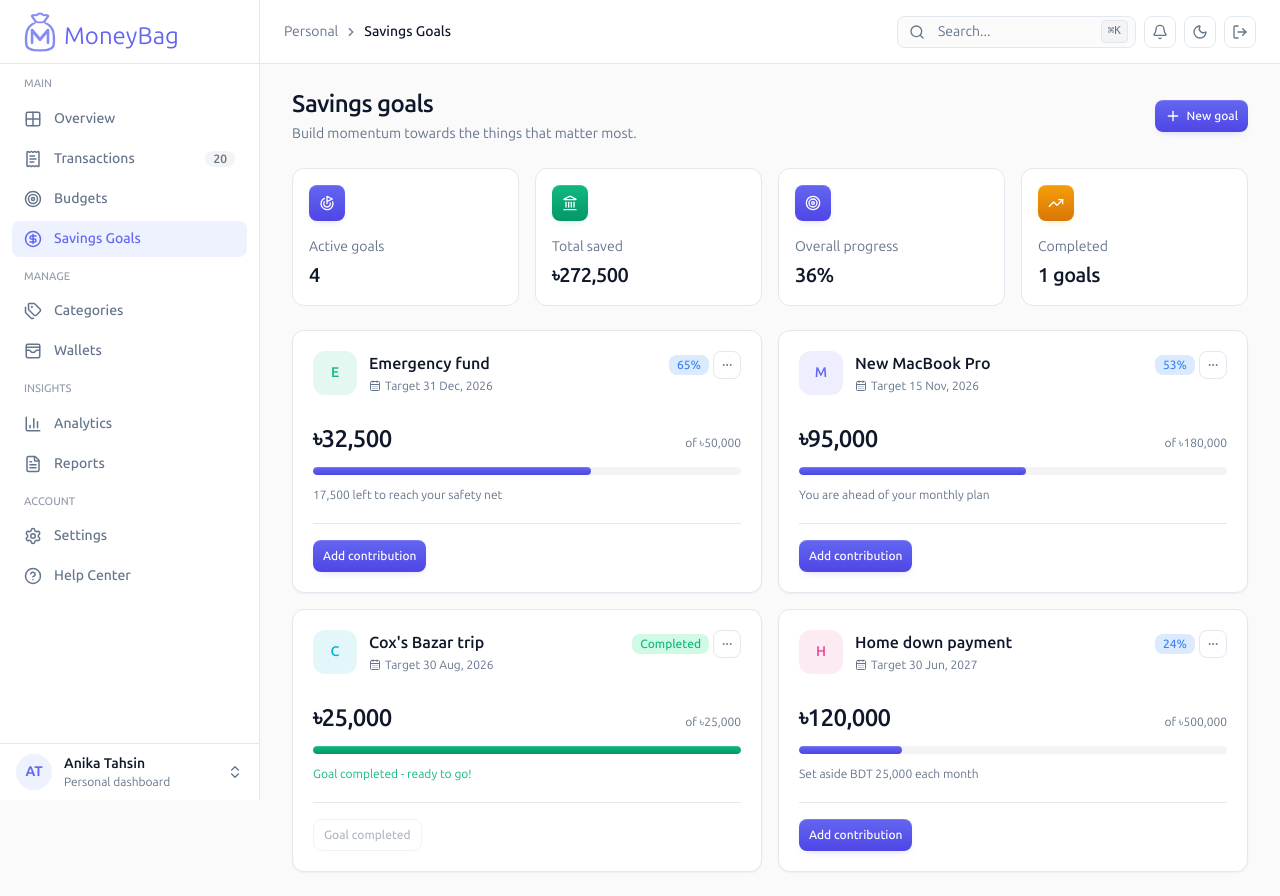
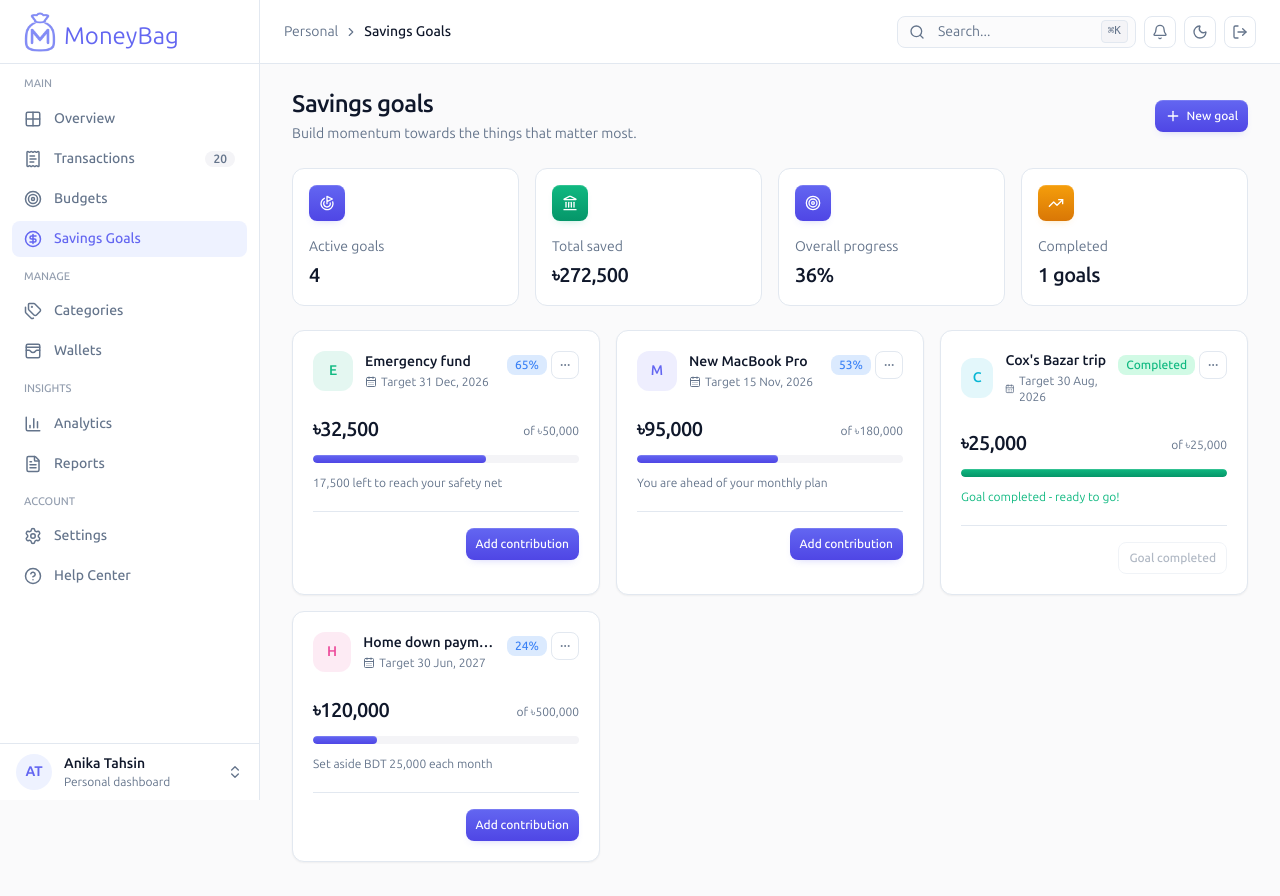
Before and after one commit to mdnuruzzamannirob/moneybag, a Next.js app: page /goals in a window 1280 px wide. Built offline with nearby package versions, Linux system fonts and the light colour scheme.

Commit message:
fix: enhance layout and styling of BudgetCard and GoalCard components for better responsiveness

```diff
--- a/src/components/user/finance-pages.tsx
+++ b/src/components/user/finance-pages.tsx
@@ -551,7 +551,7 @@ function BudgetCard({ budget }: { budget: Budget }) {
   const left = Math.max(0, budget.limit - budget.spent);
   const warning = percentage >= budget.alert;
   return (
-    <AppCard>
+    <AppCard className="h-full">
       <div className="flex items-start justify-between gap-3">
         <div className="flex items-center gap-3">
           <span
@@ -614,7 +614,7 @@ export function GoalsPage() {
         />
         <Stat icon={TrendingUp} label="Completed" tone="warning" value={`${completed} goals`} />
       </section>
-      <section className="grid gap-4 lg:grid-cols-2">
+      <section className="grid gap-4 md:grid-cols-2 xl:grid-cols-3">
         {goalSeed.map((goal) => (
           <GoalCard goal={goal} key={goal.id} onContribute={() => setDialog('contribution')} />
         ))}
@@ -628,17 +628,17 @@ function GoalCard({ goal, onContribute }: { goal: SavingsGoal; onContribute: ()
   const progress = Math.round((goal.saved / goal.target) * 100);
   const completed = progress >= 100;
   return (
-    <AppCard>
-      <div className="flex items-start justify-between gap-4">
+    <AppCard className="h-full">
+      <div className="flex items-start justify-between gap-3">
         <div className="flex min-w-0 items-center gap-3">
           <span
-            className="grid size-11 place-items-center rounded-lg text-sm font-semibold"
+            className="grid size-10 place-items-center rounded-lg text-sm font-semibold"
             style={{ backgroundColor: `${goal.color}1c`, color: goal.color }}
           >
             {goal.icon}
           </span>
           <div className="min-w-0">
-            <h2 className="truncate font-semibold">{goal.title}</h2>
+            <h2 className="truncate text-sm font-semibold">{goal.title}</h2>
             <p className="mt-0.5 flex items-center gap-1 text-xs text-muted-foreground">
               <CalendarDays className="size-3" />
               Target {goal.deadline}
@@ -652,15 +652,15 @@ function GoalCard({ goal, onContribute }: { goal: SavingsGoal; onContribute: ()
           <RowMenu kind="goal" />
         </div>
       </div>
-      <div className="mt-7 flex items-end justify-between gap-4">
-        <p className="text-2xl font-semibold tracking-tight">{money(goal.saved)}</p>
+      <div className="mt-6 flex items-end justify-between gap-3">
+        <p className="text-xl font-semibold tracking-tight">{money(goal.saved)}</p>
         <p className="pb-1 text-xs text-muted-foreground">of {money(goal.target)}</p>
       </div>
       <AppProgress className="mt-3" tone={completed ? 'success' : 'primary'} value={progress} />
       <p className={cn('mt-3 text-xs', completed ? 'text-success' : 'text-muted-foreground')}>
         {goal.note}
       </p>
-      <div className="mt-5 border-t border-border pt-4">
+      <div className="mt-5 flex min-h-10 items-center justify-end border-t border-border pt-4">
         <AppButton
           disabled={completed}
           onClick={onContribute}
```
